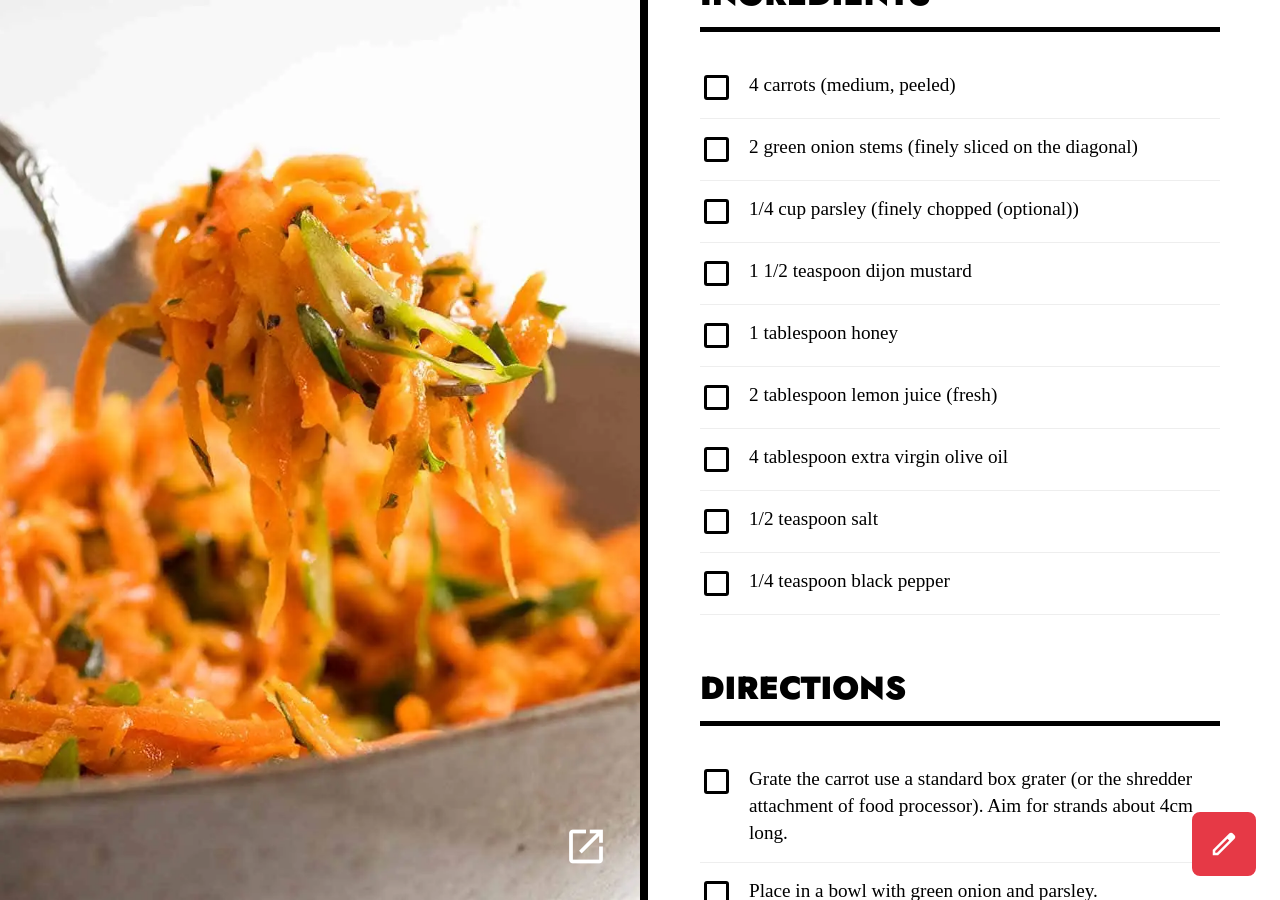
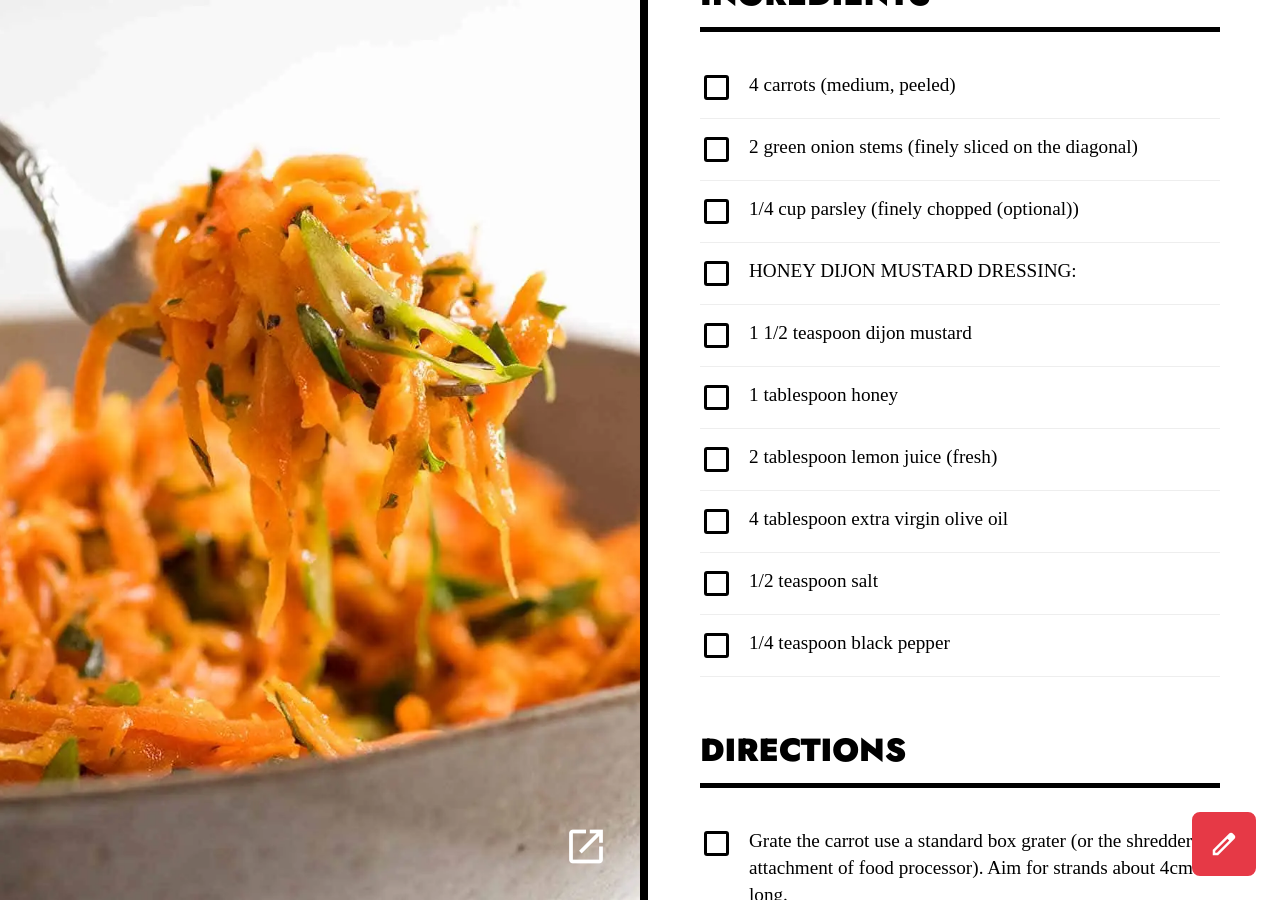
Before and after one commit to amp800/chowdown, a Jekyll site: the page built from _recipes/simple-french-carrot-salad.md, in a window 1280 px wide and 900 px high, scrolled down 797 px. Built offline with Jekyll 4.4.1, drawn with Linux system fonts in a browser that asks for light colours.

Commit message:
Edit recipe _recipes/simple-french-carrot-salad.md

```diff
--- a/_recipes/simple-french-carrot-salad.md
+++ b/_recipes/simple-french-carrot-salad.md
@@ -19,6 +19,7 @@ ingredients:
 - 4 carrots (medium, peeled)
 - 2 green onion stems (finely sliced on the diagonal)
 - 1/4 cup parsley (finely chopped (optional))
+- 'HONEY DIJON MUSTARD DRESSING:'
 - 1 1/2 teaspoon dijon mustard
 - 1 tablespoon honey
 - 2 tablespoon lemon juice (fresh)
```
